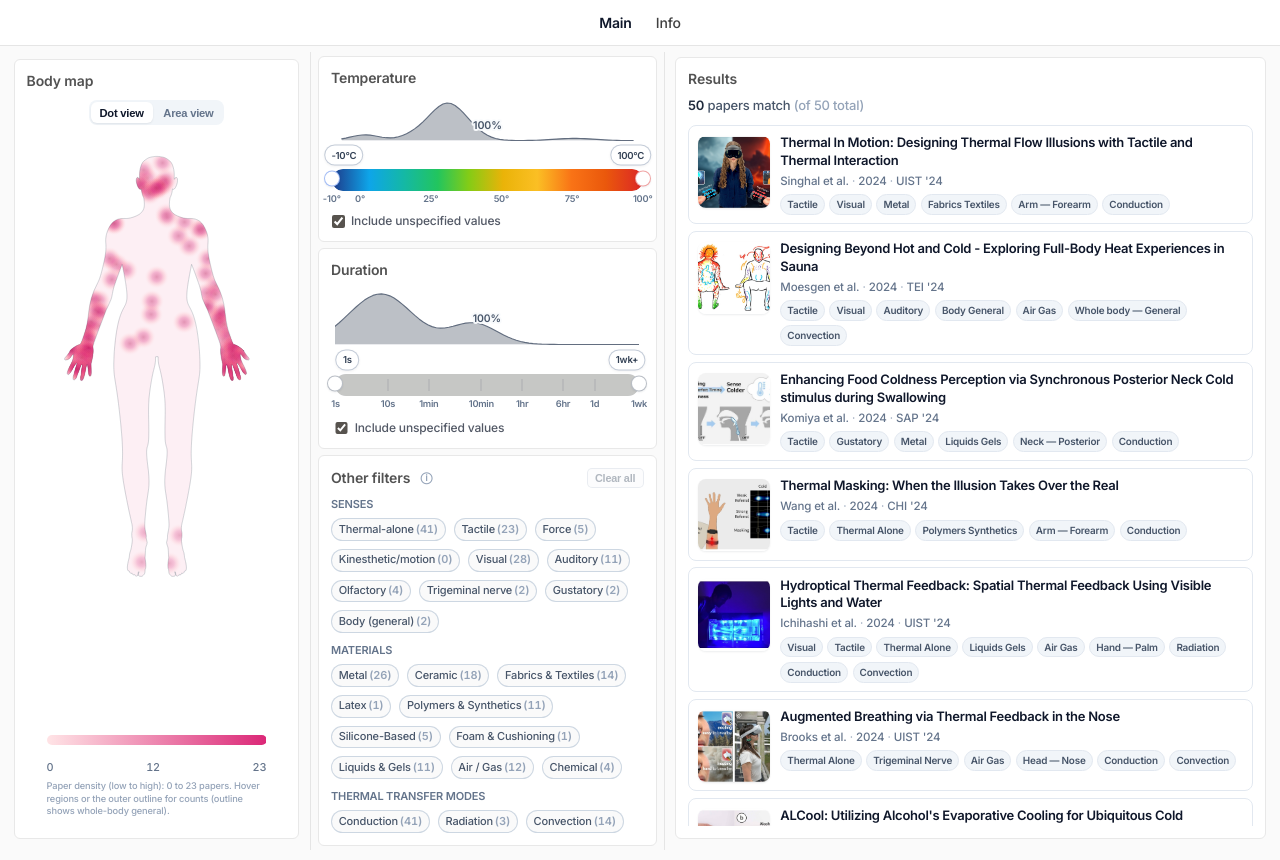
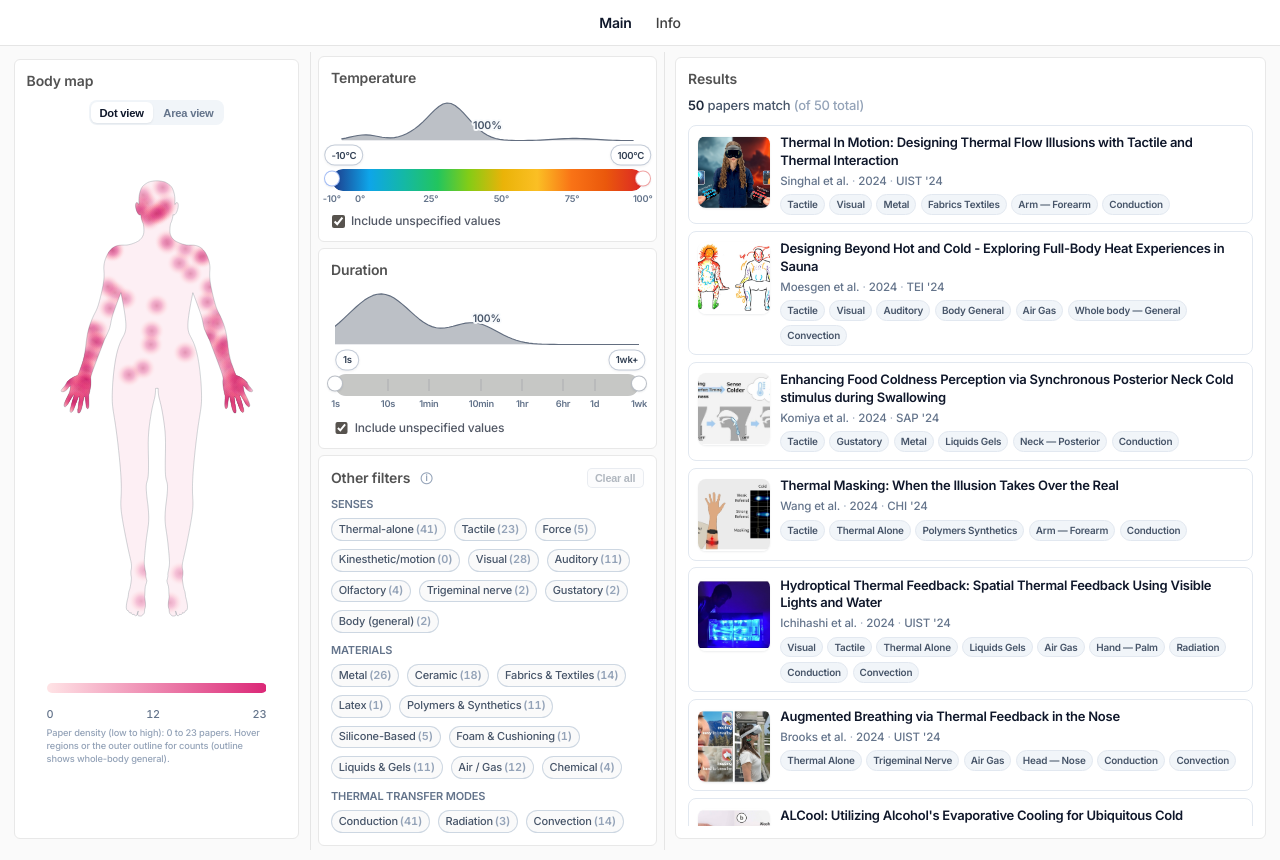
Before and after one commit to sandyleedev/thermal-interaction-web, a React (Vite) app in the folder frontend/: page / in a window 1280 px wide. Built offline with nearby package versions, Linux system fonts and the light colour scheme; the HTML template or start-up script is replaced by a standard one.

Commit message:
ui: adjust padding in the head detail view

```diff
--- a/frontend/src/pages/LandingPage.css
+++ b/frontend/src/pages/LandingPage.css
@@ -157,7 +157,7 @@
 
 .head-detail-back {
   position: absolute;
-  top: 0.45rem;
+  top: 0.8rem;
   left: 0.5rem;
   z-index: 3;
   margin: 0;
@@ -202,7 +202,6 @@
 
 .landing-body-map .body-map-svg-wrap {
   position: relative;
-  flex: 1 1 0;
   min-height: 0;
   min-width: 0;
   display: flex;
@@ -210,7 +209,7 @@
   justify-content: center;
   overflow: hidden;
   box-sizing: border-box;
-  padding: 1rem 1.25rem 1.25rem;
+  padding: 2.5rem 1rem;
 }
 
 .body-map-clear-selection {
```
